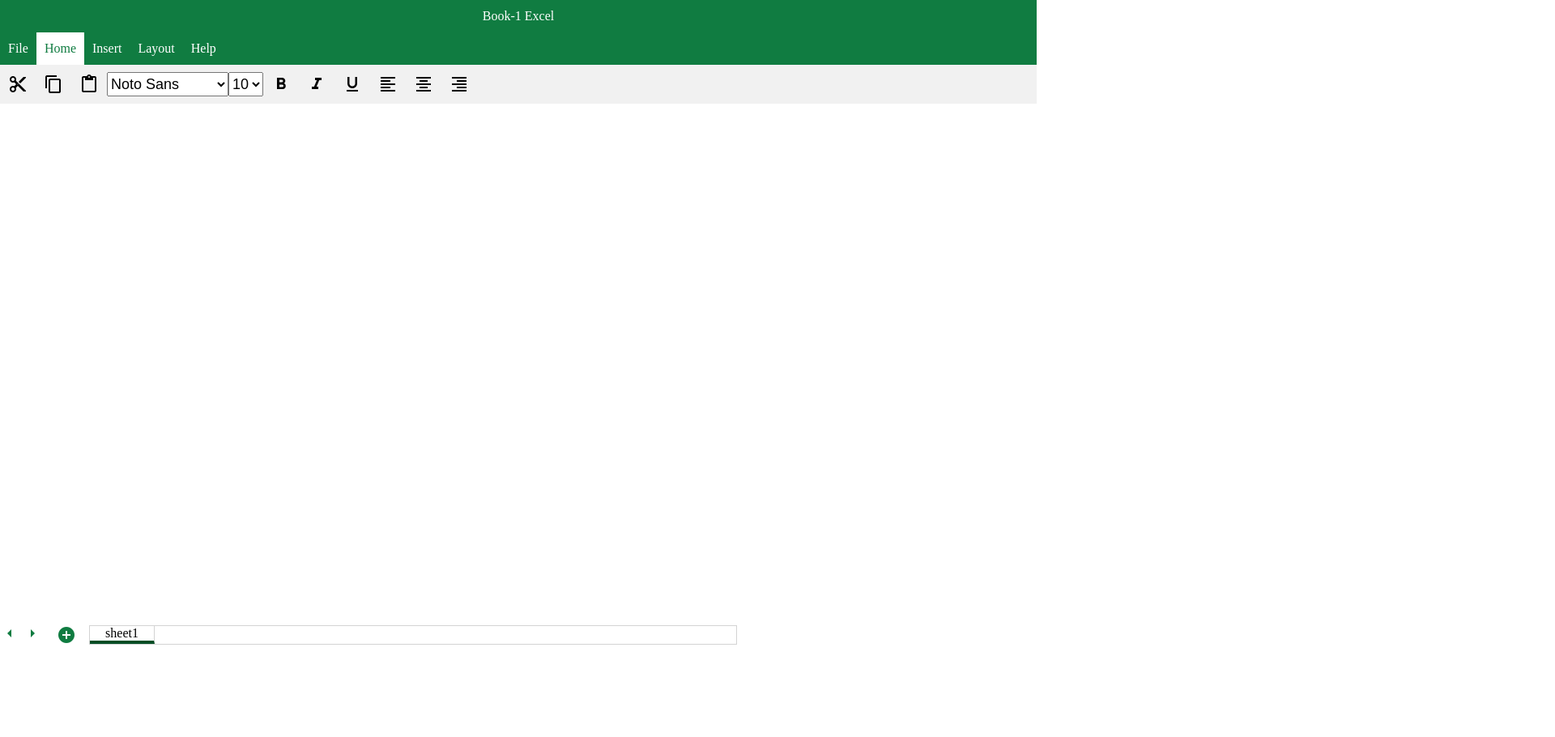
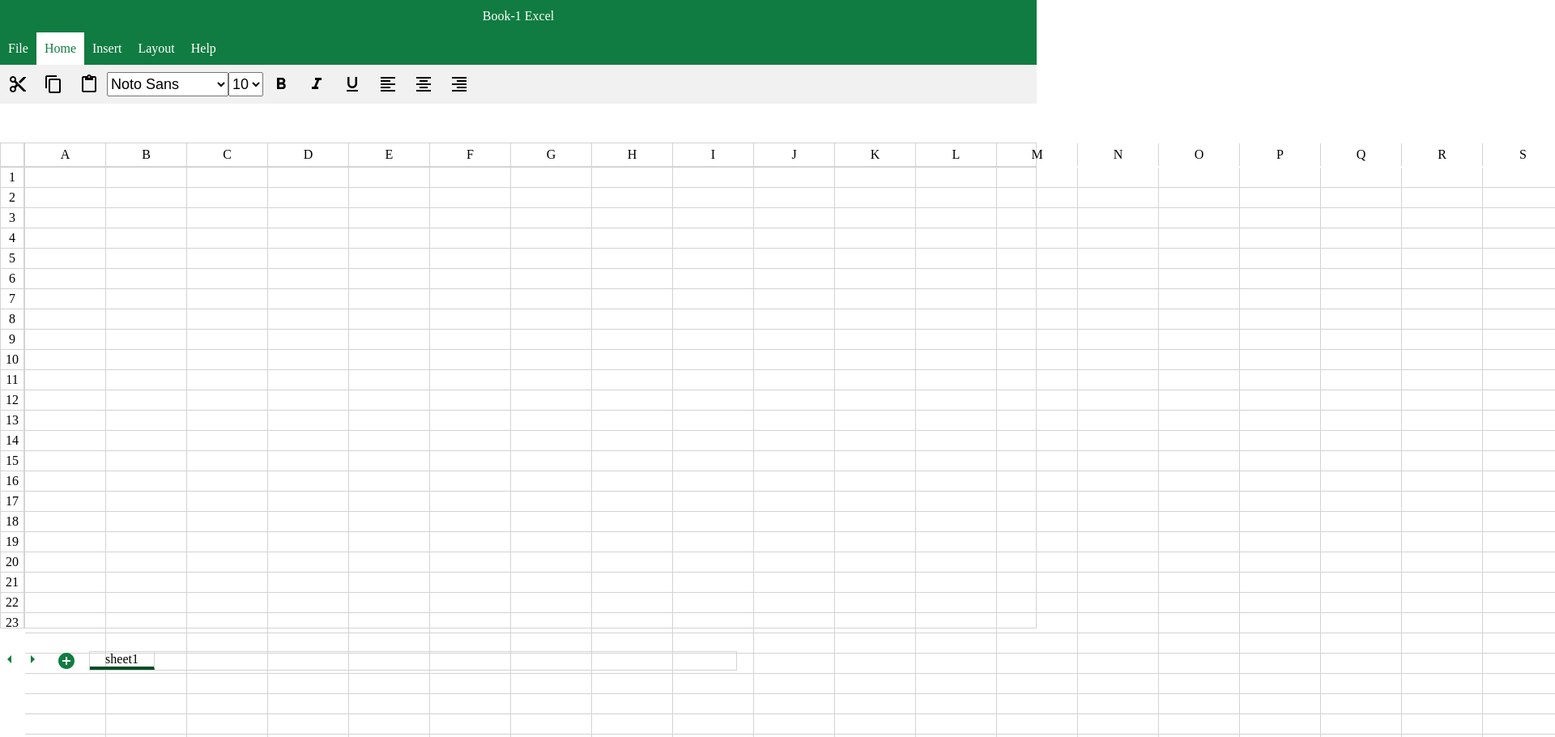
Before and after one commit to babloo1011824/Excel-Clone, a plain HTML site: page index.html in a window 1280 px wide. Shown: the top 910 px of the page at 81% size, 1920 px wide, since content can reach past the window. Before the commit the page ends 800 px from the top, so only its background shows below. Drawn offline with nearby package versions, Linux system fonts and the light colour scheme.

Commit message:
third commit

```diff
--- a/index.html
+++ b/index.html
@@ -54,10 +54,32 @@
         <div class="material-icons menu-icon icon-align-right">format_align_right</div>
         </div>
         <div class="formulae-bar"></div>
-        <div class="data-container"></div>
-            <div class="row-name-container"></div>
-            <div class="column-name-container"></div>
-            <div class="input-cell-container"></div>
+
+        <div class="data-container">
+            <div class="select-all"></div>
+            <div class="column-name-container">
+                <!-- <div class="column-name colId-1" id="colCod-A">A</div>
+                <div class="column-name colId-2" id="colCod-B ">B</div>
+                 -->
+            </div>
+            <div class="row-name-container">
+                <!-- <div class="row-name" id="rowId-1">1</div>
+                <div class="row-name" id="rowId-2">2</div> -->
+            </div>
+            <div class="input-cell-container">
+                <!-- <div class="cell-row">
+                    <div class="input-cell" contenteditable="true" id="row-1-col-1" data="code-A"></div>
+                    <div class="input-cell" contenteditable="true"></div> -->
+
+                </div>
+                <div class="cell-row">
+                    <!-- <div class="input-cell" contenteditable="true"></div>
+                    <div class="input-cell" contenteditable="true"></div> -->
+
+                </div>
+            </div>
+        </div>
+
         <div class="sheet-bar">
             <div class="scroller">
                 <div class="material-icons icon-left-scroll">arrow_left</div>
@@ -72,5 +94,7 @@
             </div>
         </div>
     </div>
+    <script src="https://ajax.googleapis.com/ajax/libs/jquery/3.5.1/jquery.min.js"></script>
+    <script src="script.js"></script>
 </body>
 </html>
--- /dev/null
+++ b/script.js
@@ -0,0 +1,34 @@
+$(document).ready(function () {
+
+    let cellContainer = $(".input-cell-container");
+    for (let i = 1; i <= 100; i++) {
+        let ans = "";
+        let n = i;
+        while (n > 0) {
+            let rem = n % 26;
+            if (rem == 0) {
+                ans = "Z" + ans;
+                n = Math.floor(n / 26) - 1;
+            } else {
+                ans = String.fromCharCode(rem - 1 + 65) + ans;
+                n = Math.floor(n / 26);
+            }
+        }
+        let column=$(`<div class="column-name colId-${i}" id="colCod-${ans} ">${ans}</div>`);
+        $(".column-name-container").append(column);
+        let row=$(`<div class="row-name" id="rowId-${i}">${i}</div>`);
+        $(".row-name-container").append(row);
+
+    }
+    for(let i=1;i<=100;i++){
+        let row=$(`<div class="cell-row"></div`);
+        for(let j=1;j<=100;j++){
+            let colCode=$(`.colId-${j}`).attr("id").split("_")[1];
+            let column=$(`<div class="input-cell" contenteditable="true" id="row-${i}-col-${j}" data="code-${colCode}"></div>`)
+            row.append(column);
+
+        }
+        $(".input-cell-container").append(row);
+    }
+
+});
--- a/style.css
+++ b/style.css
@@ -88,9 +88,36 @@ body{
     /*border:2px solid black ;*/
 }
 .data-container{
-    height:74vh;
+
+    height:75vh;
+    display:flex;
+    flex-wrap: wrap;
     /*border:2px solid pink ;*/
 }
+
+.select-all{
+    width: 30px;
+    height: 30px;
+    border:1px solid lightgrey ;
+}
+.column-name-container{
+    width: calc(100vw - 30px);
+    height: 30px;
+    border:1px solid lightgrey ;
+    display: flex;
+}
+.row-name-container{
+    width: 30px;
+    height: calc(75vh - 30px) ;
+    border:1px solid lightgrey ;
+    overflow: hidden;
+}
+.input-cell-container{
+    width: calc(100vw - 30px);
+    height: calc(75vh - 30px);
+    border:1px solid lightgrey ;
+}
+
 .sheet-bar{
     height:4vh;
    /* border:2px solid blue;*/
@@ -132,3 +159,29 @@ body{
 .sheet-tab:hover{
     cursor: default;
 }
+.column-name{
+   min-width: 100px;
+    display: flex;
+    justify-content: center;
+    align-items: center;
+    border-right: 1px solid lightgrey;
+    font-weight: "bold";
+}
+.row-name{
+    min-height: 25px;
+    display: flex;
+    justify-content: center;
+    align-items: center;
+    border-bottom: 1px solid lightgray;
+
+
+}
+.cell-row{
+    display: flex;
+}
+.input-cell{
+    min-width: 100px;
+    height: 25px;
+    border-bottom: 1px solid lightgray;
+    border-right: 1px solid lightgray;
+}
```
